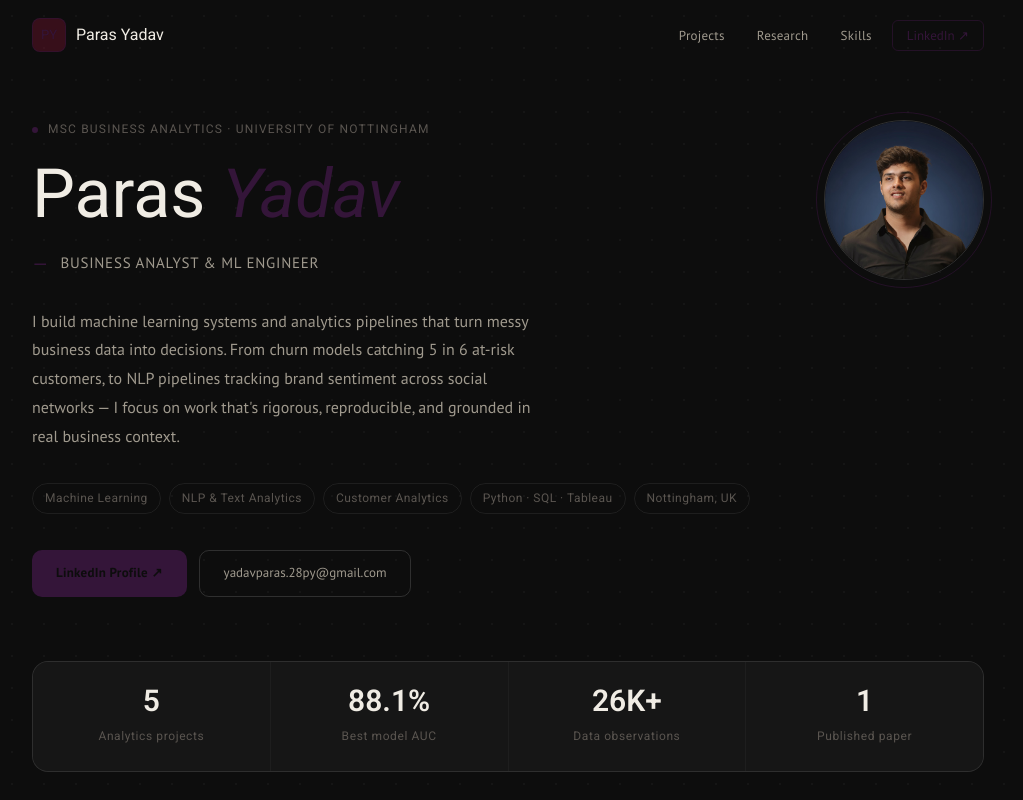
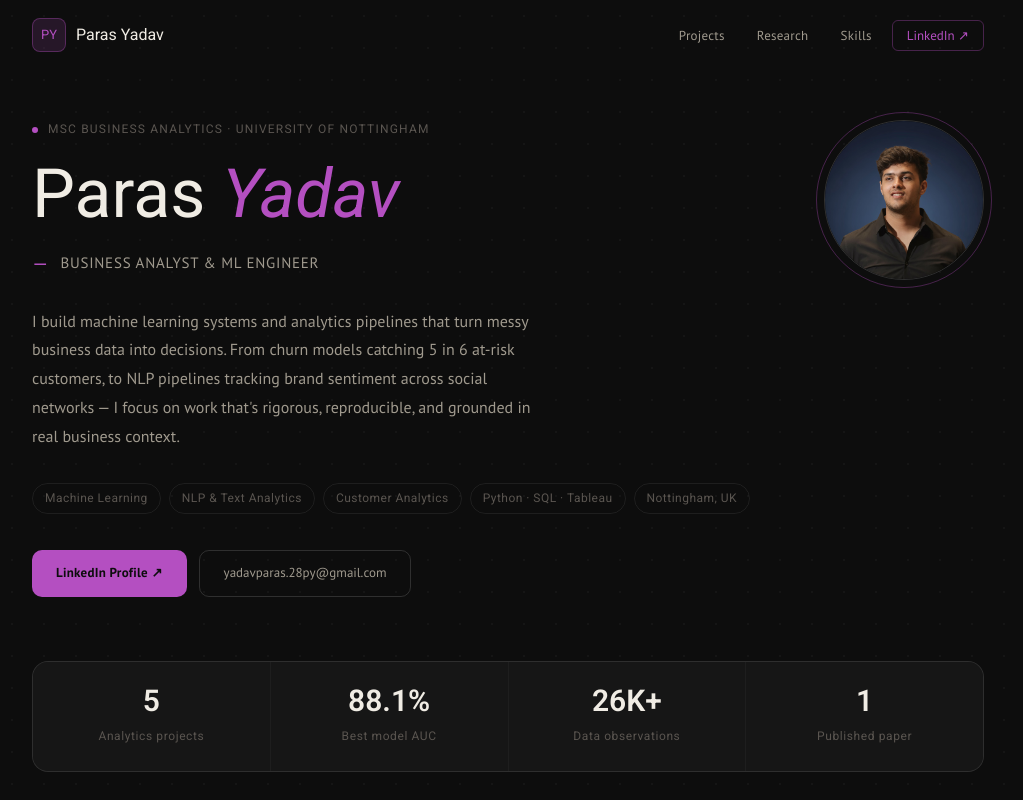
Before and after one commit to parasonicc/portFolio, a React (Create React App) app: page / in a window 1280 px wide. Shown: the top 800 px of the page, without its empty margins (132-1155 px from the left). Built offline with nearby package versions, Linux system fonts and the light colour scheme.

Commit message:
Update globals.css

```diff
--- a/src/styles/globals.css
+++ b/src/styles/globals.css
@@ -7,9 +7,9 @@
   --bg-subtle: #242424;
 
   /* Accent — warm amber/gold */
-  --accent: #341539;
-  --accent-dim: rgba(152, 21, 57, 0.3);
-  --accent-border: rgba(52, 21, 57, 0.6);
+  --accent: #b44fc1;
+  --accent-dim: rgba(180, 79, 193, 0.15);
+  --accent-border: rgba(180, 79, 193, 0.35);
 
   /* Text */
   --text-primary: #f0ece4;
```
